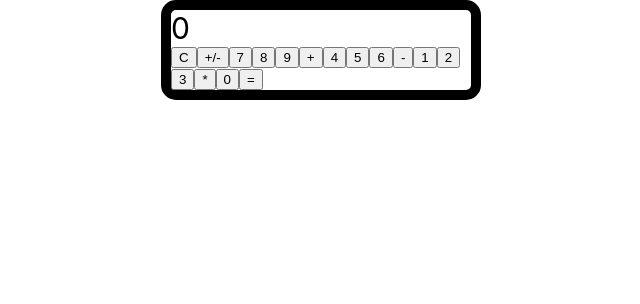
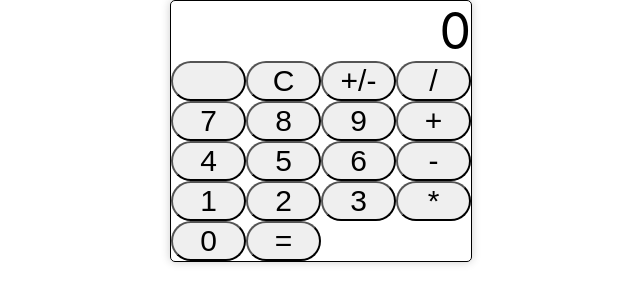
Before and after one commit to davidlieu1/react-calculator, a React (Create React App) app: page / in a window 1280 px wide. Shown: the top 304 px of the page, without its empty margins (319-959 px from the left). Built offline with nearby package versions, Linux system fonts and the light colour scheme.

Commit message:
functional calculator

```diff
--- a/package.json
+++ b/package.json
@@ -2,6 +2,7 @@
   "name": "react-calc",
   "version": "0.1.0",
   "private": true,
+  "homepage": "https://davidlieu1.github.io/react-calculator",
   "dependencies": {
     "@testing-library/jest-dom": "^5.17.0",
     "@testing-library/react": "^13.4.0",
@@ -12,6 +13,8 @@
     "web-vitals": "^2.1.4"
   },
   "scripts": {
+    "predeploy": "npm run build",
+    "deploy": "gh-pages -d build",
     "start": "react-scripts start",
     "build": "react-scripts build",
     "test": "react-scripts test",
@@ -34,5 +37,8 @@
       "last 1 firefox version",
       "last 1 safari version"
     ]
+  },
+  "devDependencies": {
+    "gh-pages": "^6.0.0"
   }
 }
--- a/src/App.css
+++ b/src/App.css
@@ -1,9 +1,22 @@
 .calculator{
   width:300px;
   margin: 0 auto;
-  border: 10px solid black;
-  border-radius: 15px;
+  border: 1px solid black;
+  border-radius: 5px;
+  box-shadow: 0 0 10px rgba(0, 0, 0, 0.2);
 }
 .display{
+  font-size: 50px;
+  text-align: right;
+}
+.buttons{
+  display: grid;
+  grid-template-columns: repeat(4, 1fr);
+}
+button{
   font-size: 30px;
+  border-radius: 50px;
 }
+.wide-button{
+  border-radius: 500px;
+}
--- a/src/App.js
+++ b/src/App.js
@@ -8,36 +8,61 @@ function App() {
   const [var1, setVar1] = useState('0');
   const [var2, setVar2] = useState('0');
   const [operation, setOperation] = useState('');
-
+  const [useAns, setAns] = useState(true);
+  const [after1, setAfter1] = useState(true);
+  const [after2, setAfter2] = useState(true);
   const handleVar = (value) =>{
-    if(var1 === ''){
-      handleNum(value, var1, setVar1);
+    if(after1){
+      setVar1('0');
+    }
+    if(after2){
+      setVar2('0');
+    }
+    if(useAns){
+      handleNum(value, var1, setVar1, after1);
+      setAfter1(false);
     }else{
-      handleNum(value, var2, setVar2);
+      handleNum(value, var2, setVar2, after2);
+      setAfter2(false);
     }
   };
-  const handleNum = (value, variable, setVariable) => {
-
-    if(display === '0' || display === 'Error'){
+  const handleNum = (value, variable, setVariable, slate) => {
+    if(value === '-1'){
+      let ans = eval(variable+'*-1').toString();
+      setVariable(ans);
+      setDisplay(ans);
+    }
+    else if(variable === '0' || display === 'Error' || slate){
+      setVariable(value);
       setDisplay(value);
-      setVariable(value);
     }else{
+      setVariable(variable+value);
       setDisplay(variable+value);
-      setVariable(variable+value);
-      console.log(variable);
-
     }
   };
   const handleOperation = (value) => {
+    if(useAns){
+      setVar2(var1);
+      setAns(false);
+      setAfter1(false);
+    }
     setOperation(value);
-    console.log(operation);
   }
   const handleClear = () => {
     setDisplay('0');
+    setVar1('0');
+    setVar2('0');
   };
   const handleEval = () => {
     try{
-      setDisplay(eval(var1+operation+var2).toString());
+      if(operation !== ''){
+        let ans = eval(var1+operation+'('+var2+')').toString();
+        setVar1(ans);
+        setDisplay(ans);
+        setAns(true);
+        setAfter1(true);
+        setAfter2(true);
+      }
     }
     catch{
       setDisplay('Error');
@@ -47,8 +72,10 @@ function App() {
     <div className="calculator">
       <div className="display">{display}</div>
       <div className="buttons">
+        <button></button>
         <button onClick={() => handleClear()}>C</button>
-        <button >+/-</button>
+        <button>+/-</button>
+        <button onClick={() => handleOperation('/')}>/</button>
         <button onClick={() => handleVar('7')}>7</button>
         <button onClick={() => handleVar('8')}>8</button>
         <button onClick={() => handleVar('9')}>9</button>
@@ -61,7 +88,7 @@ function App() {
         <button onClick={() => handleVar('2')}>2</button>
         <button onClick={() => handleVar('3')}>3</button>
         <button onClick={() => handleOperation('*')}>*</button>
-        <button onClick={() => handleVar('0')}>0</button>
+        <button className='widebutton' onClick={() => handleVar('0')}>0</button>
 
         <button onClick={() => handleEval()}>=</button>
       </div>
```
Also changed, not shown: 1 other file (tests, documents, lock files or other folders).
